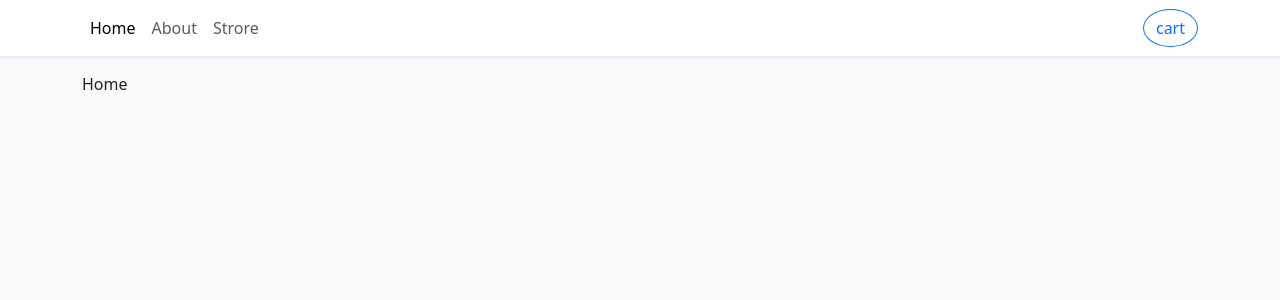
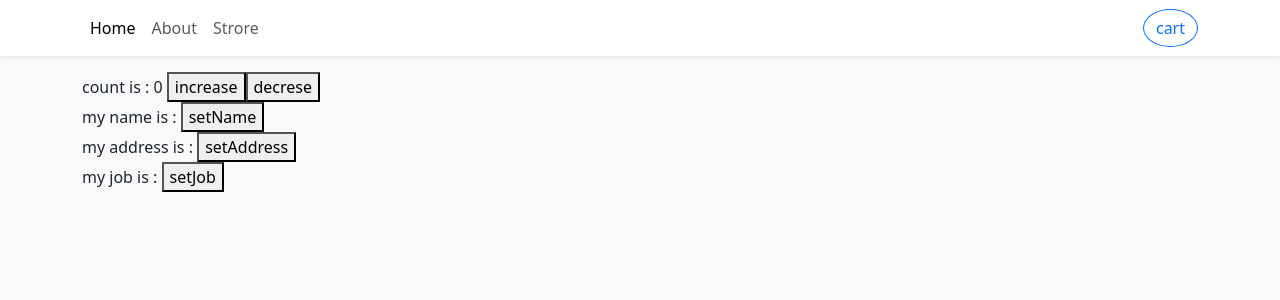
Before and after one commit to HagerMagdy2/my-app, a React (Create React App) app: page / in a window 1280 px wide. Shown: the top 300 px of the page. Built offline with nearby package versions, Linux system fonts and the light colour scheme.

Commit message:
useState

```diff
--- a/src/Components/Home.js
+++ b/src/Components/Home.js
@@ -1,8 +1,22 @@
 import React from 'react'
+import { useState } from 'react'
 
 function Home() {
+  const[name,setName]=useState("")
+  const[address,setAddress]=useState("")
+  const[job,setJob]=useState("")
+  const[count,setCount]=useState(0)
   return (
-    <div>Home</div>
+  <React.Fragment>
+
+<div>count is : {count} <button onClick={()=>{setCount(nextCount=>nextCount+1)}}>increase</button>
+ <button onClick={()=>{setCount(prevCount=>prevCount-1)}}>decrese</button></div>
+
+<div>my name is : {name} <button onClick={()=>{setName("Hager")}}>setName</button></div>
+<div>my address is : {address} <button onClick={()=>{setAddress("Giza")}}>setAddress</button></div>
+<div>my job is : {job} <button onClick={()=>{setJob("Web Developer")}}>setJob</button></div>
+
+  </React.Fragment>
   )
 }
 
```
